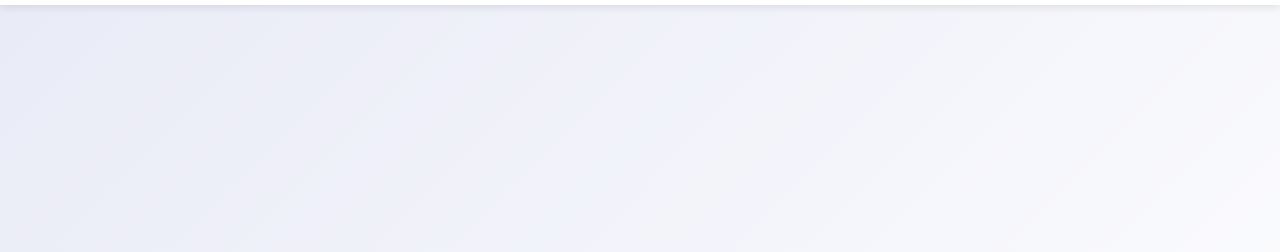
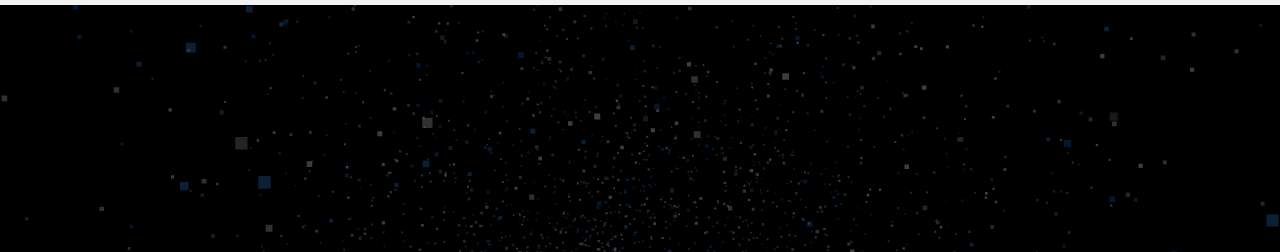
Before and after one commit to Quinodi/eqt-website, a plain HTML site: page index.html in a window 1280 px wide. Shown: the part 65-317 px from the top of the page. Drawn offline with nearby package versions, Linux system fonts and the light colour scheme; animation ran at ten frames a second.

Commit message:
First session complete

```diff
--- a/css/styles.css
+++ b/css/styles.css
@@ -29,7 +29,7 @@
     --spacing-2xl: 96px;
 
     /* Layout */
-    --container-width: 1200px;
+    --container-width: 1440px;
     --nav-height: 70px;
 
     /* Transitions */
@@ -105,10 +105,10 @@ ul {
 }
 
 .section-intro {
-    font-size: var(--font-size-lg);
+    font-size: 1.8em;
     color: var(--color-text-secondary);
     text-align: center;
-    max-width: 800px;
+    max-width: 100%;
     margin: 0 auto var(--spacing-lg);
 }
 
@@ -139,9 +139,7 @@ ul {
 }
 
 .nav-container {
-    max-width: var(--container-width);
-    margin: 0 auto;
-    padding: 0 var(--spacing-md);
+    padding: 0 30px;
     height: 100%;
     display: flex;
     align-items: center;
@@ -157,6 +155,7 @@ ul {
 .nav-menu {
     display: flex;
     align-items: center;
+    font-weight: 600;
     gap: var(--spacing-md);
 }
 
@@ -199,15 +198,40 @@ ul {
    Hero Section
    ============================================ */
 .hero {
+    position: relative;
     min-height: 100vh;
     display: flex;
     align-items: center;
     justify-content: center;
-    background: linear-gradient(135deg, var(--color-accent-light) 0%, var(--color-bg-primary) 100%);
+    background: #000000;
     padding-top: var(--nav-height);
+    overflow: hidden;
+}
+
+.hero::before {
+    content: '';
+    position: absolute;
+    top: 0;
+    left: 0;
+    width: 100%;
+    height: 100%;
+    background-color: rgba(0, 0, 0, 0.7);
+    z-index: 2;
+    pointer-events: none;
+}
+
+#particleCanvas {
+    position: absolute;
+    top: 0;
+    left: 0;
+    width: 100%;
+    height: 100%;
+    z-index: 1;
 }
 
 .hero-content {
+    position: relative;
+    z-index: 3;
     text-align: center;
     padding: var(--spacing-md);
     max-width: 900px;
@@ -215,15 +239,17 @@ ul {
 
 .hero-headline {
     font-size: var(--font-size-3xl);
-    font-weight: 700;
-    line-height: 1.2;
+    font-weight: 300;
+    letter-spacing: .02em;
+    line-height: 1.3;
     margin-bottom: var(--spacing-md);
-    color: var(--color-text-primary);
+    color: #ffffff;
     min-height: 120px;
     display: flex;
     align-items: center;
     justify-content: center;
     transition: opacity var(--transition-slow);
+    text-shadow: 0 2px 10px rgba(0, 0, 0, 0.5);
 }
 
 .hero-headline.fade-out {
@@ -236,7 +262,8 @@ ul {
 
 .hero-subtext {
     font-size: var(--font-size-xl);
-    color: var(--color-text-secondary);
+    color: rgba(255, 255, 255, 0.8);
+    text-shadow: 0 2px 8px rgba(0, 0, 0, 0.5);
 }
 
 /* ============================================
@@ -249,11 +276,11 @@ ul {
 .grid-4 {
     display: grid;
     grid-template-columns: repeat(auto-fit, minmax(250px, 1fr));
-    gap: var(--spacing-lg);
+    gap: 24px;
 }
 
 .feature-card {
-    background-color: var(--color-bg-secondary);
+    background-color: #ffffff;
     border-radius: 8px;
     overflow: hidden;
     transition: transform var(--transition-normal), box-shadow var(--transition-normal);
@@ -277,14 +304,13 @@ ul {
 }
 
 .feature-card h3 {
-    font-size: var(--font-size-xl);
+    font-size: 1.1em;
     font-weight: 600;
-    margin: var(--spacing-md);
-    margin-bottom: var(--spacing-sm);
+    margin: 10px 0;
 }
 
 .feature-card p {
-    margin: 0 var(--spacing-md) var(--spacing-md);
+    margin: 10px 0;
     color: var(--color-text-secondary);
 }
 
--- a/index.html
+++ b/index.html
@@ -31,16 +31,17 @@
 
     <!-- Hero Banner -->
     <section class="hero" id="home">
+        <canvas id="particleCanvas"></canvas>
         <div class="hero-content">
             <h1 class="hero-headline" id="rotatingHeadline">Tech-powered growth accelerator and investment partner</h1>
-            <p class="hero-subtext">Transforming ideas into reality</p>
+            <!-- <p class="hero-subtext">Transforming ideas into reality</p> -->
         </div>
     </section>
 
     <!-- What We Do -->
     <section class="section what-we-do" id="what-we-do">
         <div class="container">
-            <h2 class="section-title">What We Do</h2>
+            <!-- <h2 class="section-title">What We Do</h2> -->
             <p class="section-intro">We partner with visionary companies to accelerate growth through strategic investment, digital transformation, and innovative technology solutions.</p>
 
             <div class="grid-4">
@@ -171,6 +172,8 @@
         </div>
     </footer>
 
+    <script src="https://cdn.jsdelivr.net/npm/three@0.160.0/build/three.min.js"></script>
+    <script src="js/particles.js"></script>
     <script src="js/main.js"></script>
 </body>
 </html>
--- /dev/null
+++ b/js/particles.js
@@ -0,0 +1,221 @@
+// ============================================
+// Particle System for Hero Banner
+// Using Three.js for 3D particle effects
+// ============================================
+
+let particleSystem = null;
+
+// Initialize particle system when DOM is ready
+document.addEventListener('DOMContentLoaded', function() {
+    initParticleSystem();
+});
+
+function initParticleSystem() {
+    // Get canvas element
+    const canvas = document.getElementById('particleCanvas');
+    if (!canvas) return;
+
+    // Scene setup
+    const scene = new THREE.Scene();
+
+    // Camera setup - perspective for 3D depth
+    const camera = new THREE.PerspectiveCamera(
+        75, // Field of view
+        window.innerWidth / window.innerHeight, // Aspect ratio
+        0.1, // Near clipping plane
+        1000 // Far clipping plane
+    );
+    camera.position.z = 400;
+
+    // Renderer setup
+    const renderer = new THREE.WebGLRenderer({
+        canvas: canvas,
+        alpha: false, // No transparency, we want black background
+        antialias: true
+    });
+    renderer.setSize(window.innerWidth, window.innerHeight);
+    renderer.setPixelRatio(window.devicePixelRatio);
+    renderer.setClearColor(0x000000, 1); // Black background
+
+    // Particle configuration
+    const particleCount = 5000;
+    const particles = new THREE.BufferGeometry();
+    const positions = new Float32Array(particleCount * 3);
+    const colors = new Float32Array(particleCount * 3);
+    const sizes = new Float32Array(particleCount);
+    const velocities = new Float32Array(particleCount * 3);
+
+    // Color palette: white, grays, and blue
+    const colorPalette = [
+        new THREE.Color(0xffffff), // White
+        new THREE.Color(0xcccccc), // Light gray
+        new THREE.Color(0x999999), // Medium gray
+        new THREE.Color(0x666666), // Dark gray
+        new THREE.Color(0x0066cc), // Blue accent
+        new THREE.Color(0x3388dd), // Lighter blue
+    ];
+
+    // Initialize particles in a spherical distribution
+    for (let i = 0; i < particleCount; i++) {
+        const i3 = i * 3;
+
+        // Create particles in a sphere with denser center
+        const radius = Math.random() * 300 + (Math.random() * Math.random() * 200);
+        const theta = Math.random() * Math.PI * 2;
+        const phi = Math.acos((Math.random() * 2) - 1);
+
+        positions[i3] = radius * Math.sin(phi) * Math.cos(theta);
+        positions[i3 + 1] = radius * Math.sin(phi) * Math.sin(theta);
+        positions[i3 + 2] = radius * Math.cos(phi);
+
+        // Assign random color from palette
+        const color = colorPalette[Math.floor(Math.random() * colorPalette.length)];
+        colors[i3] = color.r;
+        colors[i3 + 1] = color.g;
+        colors[i3 + 2] = color.b;
+
+        // Particle size with variation
+        sizes[i] = Math.random() * 3 + 1;
+
+        // Initial velocities for organic movement
+        velocities[i3] = (Math.random() - 0.5) * 0.02;
+        velocities[i3 + 1] = (Math.random() - 0.5) * 0.02;
+        velocities[i3 + 2] = (Math.random() - 0.5) * 0.02;
+    }
+
+    particles.setAttribute('position', new THREE.BufferAttribute(positions, 3));
+    particles.setAttribute('color', new THREE.BufferAttribute(colors, 3));
+    particles.setAttribute('size', new THREE.BufferAttribute(sizes, 1));
+
+    // Particle material
+    const particleMaterial = new THREE.PointsMaterial({
+        size: 2,
+        vertexColors: true,
+        transparent: true,
+        opacity: 0.8,
+        sizeAttenuation: true,
+        blending: THREE.AdditiveBlending
+    });
+
+    // Create particle system
+    const particleSystemMesh = new THREE.Points(particles, particleMaterial);
+    scene.add(particleSystemMesh);
+
+    // Mouse interaction variables
+    const mouse = {
+        x: 0,
+        y: 0,
+        targetX: 0,
+        targetY: 0
+    };
+
+    // Track mouse movement
+    window.addEventListener('mousemove', (event) => {
+        mouse.targetX = (event.clientX / window.innerWidth) * 2 - 1;
+        mouse.targetY = -(event.clientY / window.innerHeight) * 2 + 1;
+    });
+
+    // Handle window resize
+    window.addEventListener('resize', () => {
+        camera.aspect = window.innerWidth / window.innerHeight;
+        camera.updateProjectionMatrix();
+        renderer.setSize(window.innerWidth, window.innerHeight);
+    });
+
+    // Animation variables
+    let time = 0;
+    const rotationSpeed = 0.0003;
+
+    // Animation loop
+    function animate() {
+        requestAnimationFrame(animate);
+
+        time += 0.01;
+
+        // Smooth mouse position
+        mouse.x += (mouse.targetX - mouse.x) * 0.05;
+        mouse.y += (mouse.targetY - mouse.y) * 0.05;
+
+        // Get position attribute
+        const positions = particleSystemMesh.geometry.attributes.position.array;
+
+        // Update particle positions
+        for (let i = 0; i < particleCount; i++) {
+            const i3 = i * 3;
+
+            // Get current position
+            let x = positions[i3];
+            let y = positions[i3 + 1];
+            let z = positions[i3 + 2];
+
+            // Calculate distance from center
+            const dist = Math.sqrt(x * x + y * y + z * z);
+
+            // Orbital rotation around center
+            const angle = Math.atan2(y, x);
+            const newAngle = angle + rotationSpeed;
+            const radius = Math.sqrt(x * x + y * y);
+
+            positions[i3] = radius * Math.cos(newAngle);
+            positions[i3 + 1] = radius * Math.sin(newAngle);
+
+            // Add some vertical wave motion
+            positions[i3 + 2] += Math.sin(time + i * 0.01) * 0.1;
+
+            // Mouse interaction - gentle repulsion
+            const mouseInfluence = 50;
+            const dx = positions[i3] - (mouse.x * 200);
+            const dy = positions[i3 + 1] - (mouse.y * 200);
+            const distToMouse = Math.sqrt(dx * dx + dy * dy);
+
+            if (distToMouse < mouseInfluence) {
+                const force = (mouseInfluence - distToMouse) / mouseInfluence;
+                positions[i3] += dx * force * 0.05;
+                positions[i3 + 1] += dy * force * 0.05;
+            }
+
+            // Keep particles within bounds with gentle pull back
+            const maxDist = 500;
+            if (dist > maxDist) {
+                positions[i3] *= 0.99;
+                positions[i3 + 1] *= 0.99;
+                positions[i3 + 2] *= 0.99;
+            }
+        }
+
+        // Mark geometry as needing update
+        particleSystemMesh.geometry.attributes.position.needsUpdate = true;
+
+        // Slowly rotate the entire system
+        particleSystemMesh.rotation.y += 0.0002;
+        particleSystemMesh.rotation.x = Math.sin(time * 0.1) * 0.05;
+
+        // Add camera sway based on mouse
+        camera.position.x = mouse.x * 20;
+        camera.position.y = mouse.y * 20;
+        camera.lookAt(scene.position);
+
+        renderer.render(scene, camera);
+    }
+
+    // Start animation
+    animate();
+
+    // Store reference for cleanup if needed
+    particleSystem = {
+        scene,
+        camera,
+        renderer,
+        particleSystemMesh
+    };
+}
+
+// Optional: Cleanup function
+function destroyParticleSystem() {
+    if (particleSystem) {
+        particleSystem.renderer.dispose();
+        particleSystem.particleSystemMesh.geometry.dispose();
+        particleSystem.particleSystemMesh.material.dispose();
+        particleSystem = null;
+    }
+}
```
